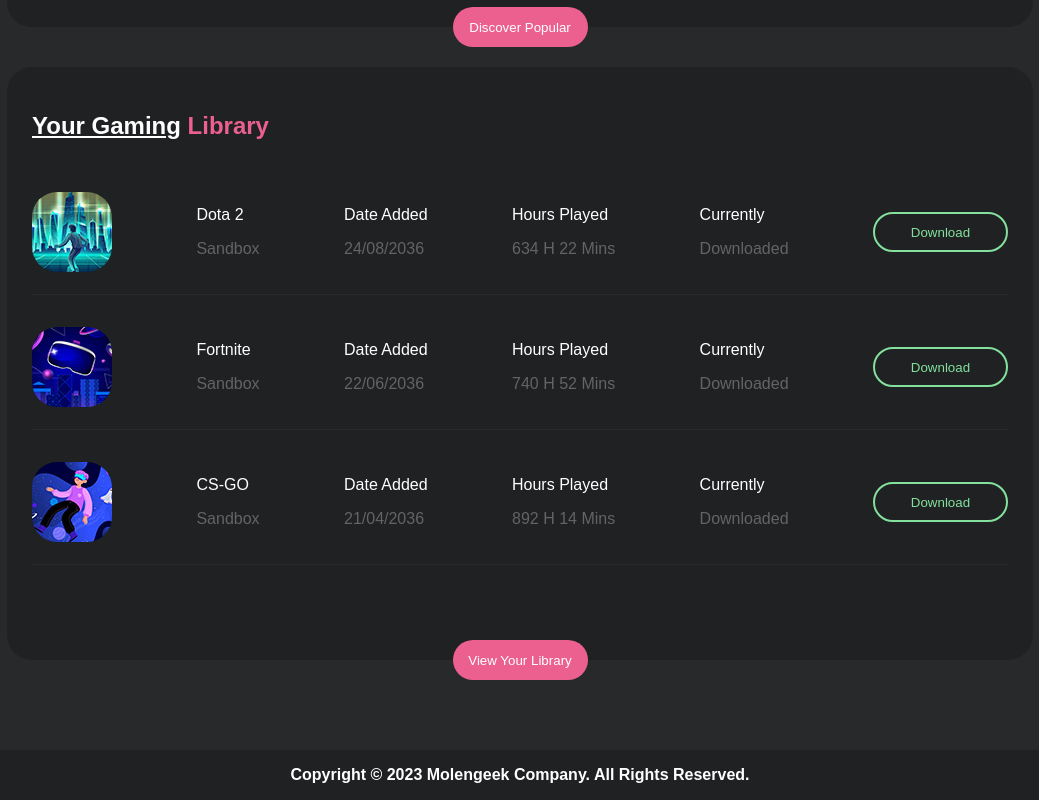
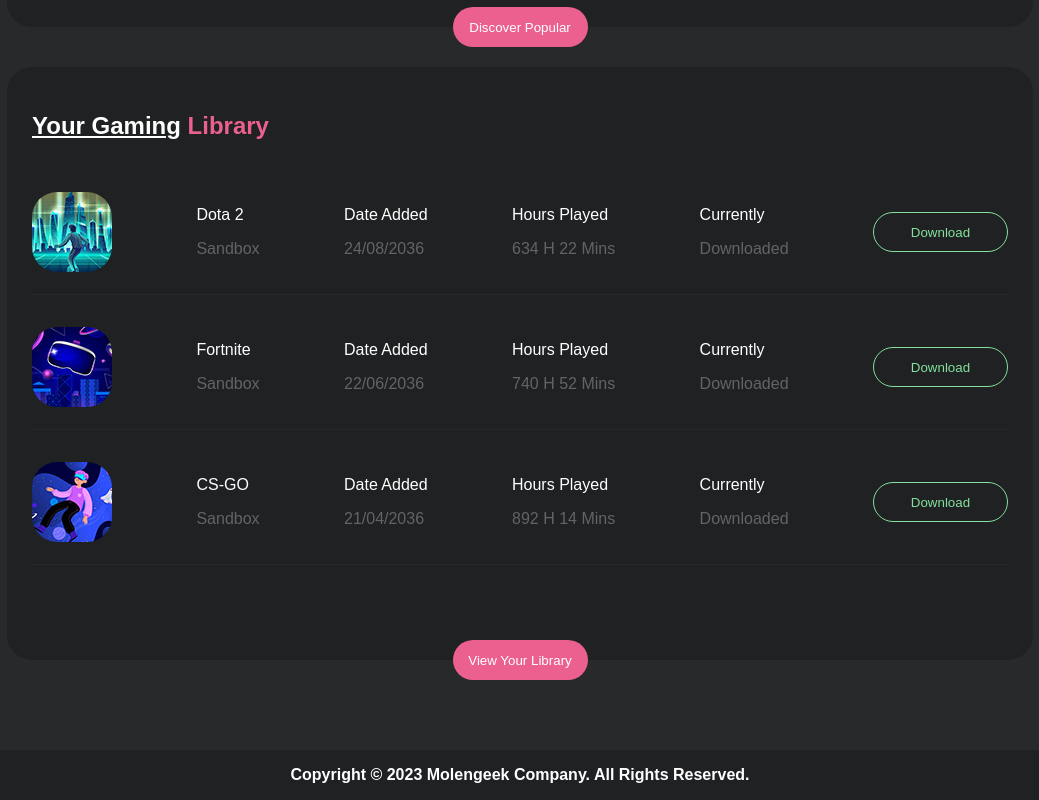
Before and after one commit to Guillaume0487/css_bonus, a plain HTML site: page index.html in a window 1280 px wide. Shown: the part 1336-2136 px from the top of the page, without its empty margins (120-1159 px from the left). Drawn offline with Linux system fonts and the light colour scheme.

Commit message:
border button resize

```diff
--- a/public/css/style.css
+++ b/public/css/style.css
@@ -179,14 +179,14 @@
 
 .download {
     background-color: rgba(0, 0, 0, 0);
-    border: 2px solid #84E09D;
+    border: 1px solid #84E09D;
     color: #84E09D;
 }
 
 .download:hover {
     background-color: #84E09D;
     color: green;
-    border: 2px solid green;
+    border: 1px solid green;
 }
 
 .copyright {
```
